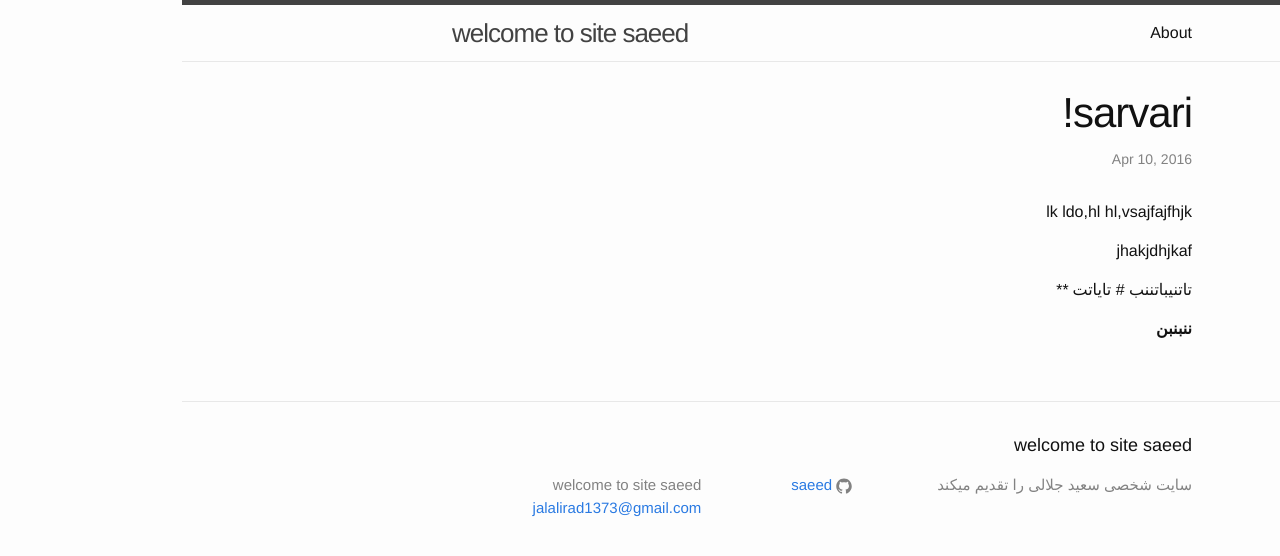
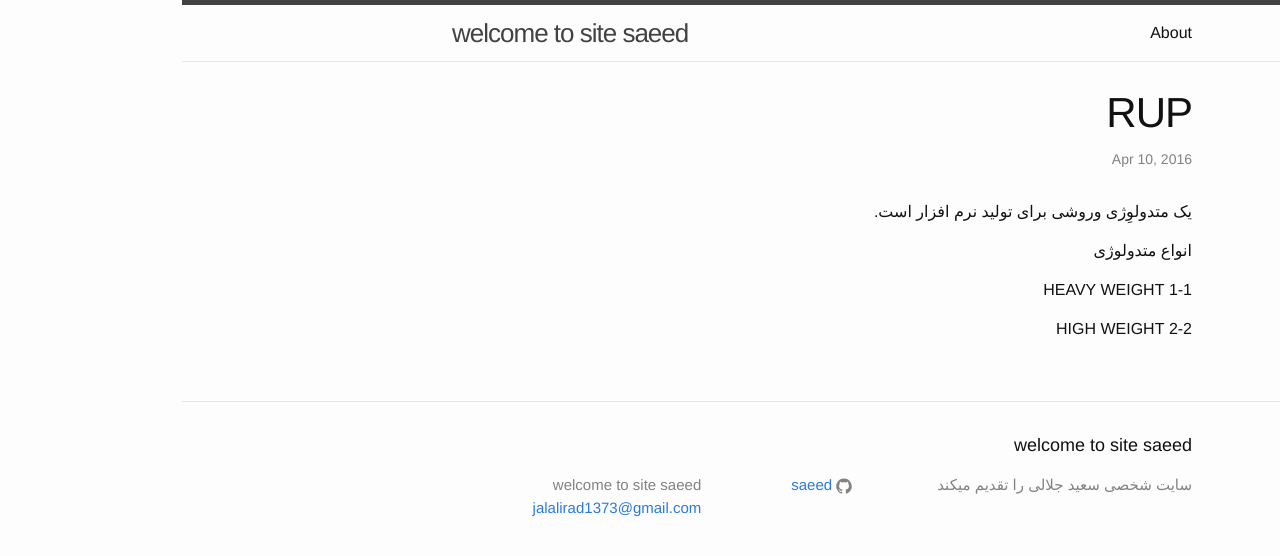
Before and after one commit to saeedjalalirad/saeedjalalirad.github.io, a Jekyll site: the page built from _posts/2016-04-10-welcome-to-jekyll.markdown, in a window 1280 px wide. Shown: the top 556 px of the page. Built offline with Jekyll 4.4.1, drawn with Linux system fonts in a browser that asks for light colours.

```diff
--- a/_posts/2016-04-10-startttttt.markdown
+++ b/_posts/2016-04-10-startttttt.markdown
@@ -1,6 +1,6 @@
 ---
 layout: post
-title:  "khar"
+title:  "jalalirad"
 date:   2016-04-10 22:38:32 +0430
 categories: jekyll update
 ---
--- a/_posts/2016-04-10-welcome-to-jekyll.markdown
+++ b/_posts/2016-04-10-welcome-to-jekyll.markdown
@@ -1,16 +1,14 @@
 ---
 layout: post
-title:  "sarvari!"
+title:  "RUP"
 date:   2016-04-10 22:38:32 +0430
 categories: jekyll update
 ---
-lk ldo,hl hl,vsajfajfhjk
+یک متدولوِژی وروشی برای تولید نرم افزار است.
 
-jhakjdhjkaf
+انواع متدولوژی
 
-تاتنیباتننب
-#
-تایاتت
-****
 
-**ننبنبن**
+1-1 HEAVY WEIGHT
+
+2-2 HIGH WEIGHT
--- a/index.html
+++ b/index.html
@@ -4,7 +4,7 @@ layout: default
 
 <div class="home">
 
-  <h1 class="page-heading">Posts</h1>
+  <h1 class="page-heading"> صفحه اصلی سایت</h1>
 
   <ul class="post-list">
     {% for post in site.posts %}
@@ -18,6 +18,6 @@ layout: default
     {% endfor %}
   </ul>
 
-  <p class="rss-subscribe">subscribe <a href="{{ "/feed.xml" | prepend: site.baseurl }}">via RSS</a></p>
+  <p class="rss-subscribe">ادامه مطالب <a href="{{ "/feed.xml" | prepend: site.baseurl }}">via RSS</a></p>
 
 </div>
```
Also changed, not shown: _posts/2016-04-10-work.markdown (added, +16 -0 lines).
